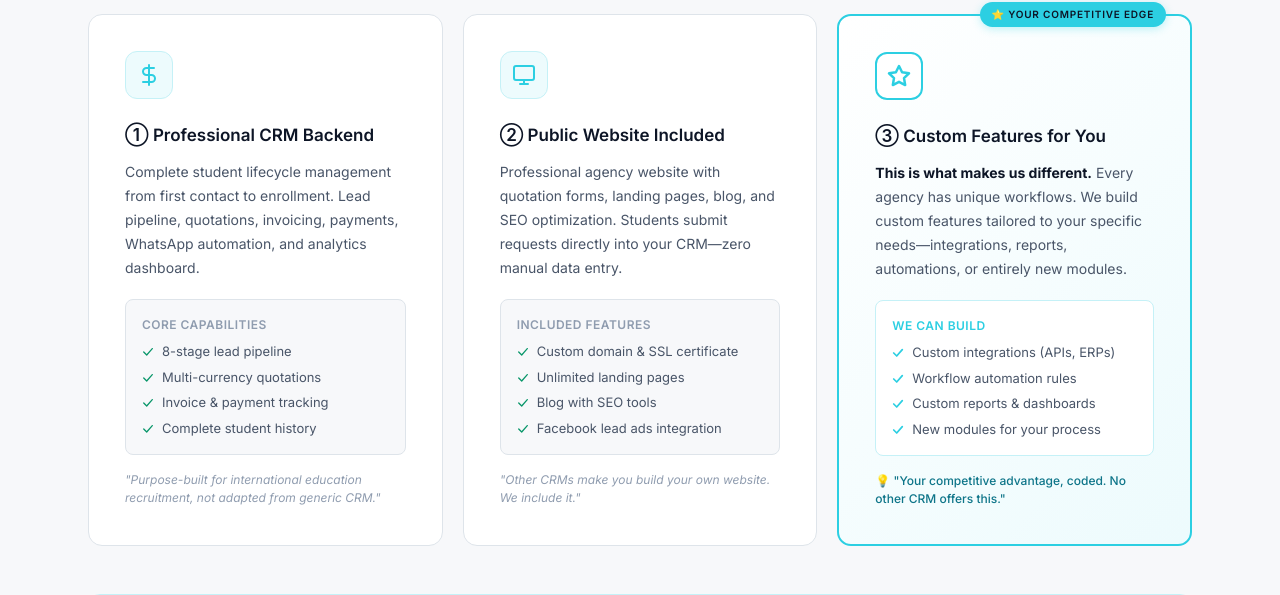
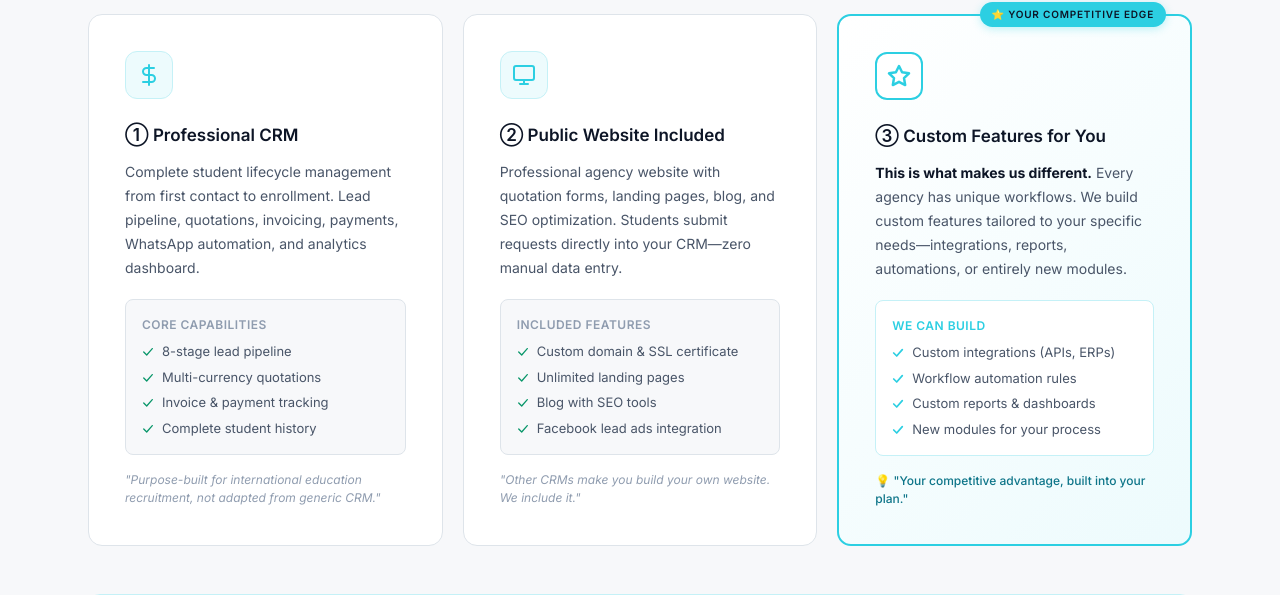
Before and after one commit to hernansaa/edway-web, a Django app: template src/apps/marketing/templates/marketing/home.html in a window 1280 px wide. Shown: the part 2188-2783 px from the top of the page. Run offline with Django 5.2, Linux system fonts and the light colour scheme; the template is opened without the code that fills it, so the values that code supplies are empty; style sheets or scripts are compiled from the project's sources.

Commit message:
Improve custom features tagline

```diff
--- a/src/apps/marketing/templates/marketing/home.html
+++ b/src/apps/marketing/templates/marketing/home.html
@@ -155,7 +155,7 @@
                 <div style="width:48px;height:48px;background:var(--blue-light);border:1px solid var(--blue-border);border-radius:12px;display:flex;align-items:center;justify-content:center;margin-bottom:24px;">
                     <svg width="24" height="24" viewBox="0 0 24 24" fill="none" stroke="var(--blue)" stroke-width="2" stroke-linecap="round" stroke-linejoin="round"><path d="M12 2v20M17 5H9.5a3.5 3.5 0 0 0 0 7h5a3.5 3.5 0 0 1 0 7H6"/></svg>
                 </div>
-                <h3 style="font-size:17px;font-weight:600;color:var(--text-heading);margin-bottom:12px;">① Professional CRM Backend</h3>
+                <h3 style="font-size:17px;font-weight:600;color:var(--text-heading);margin-bottom:12px;">① Professional CRM</h3>
                 <p style="font-size:14px;color:var(--text-body);line-height:1.7;margin-bottom:20px;">
                     Complete student lifecycle management from first contact to enrollment. Lead pipeline, quotations, invoicing, payments, WhatsApp automation, and analytics dashboard.
                 </p>
@@ -252,7 +252,7 @@
                     </ul>
                 </div>
                 <p style="font-size:12px;color:var(--blue-text);font-weight:500;">
-                    💡 "Your competitive advantage, coded. No other CRM offers this."
+                    💡 "Your competitive advantage, built into your plan."
                 </p>
             </div>
         </div>
```
